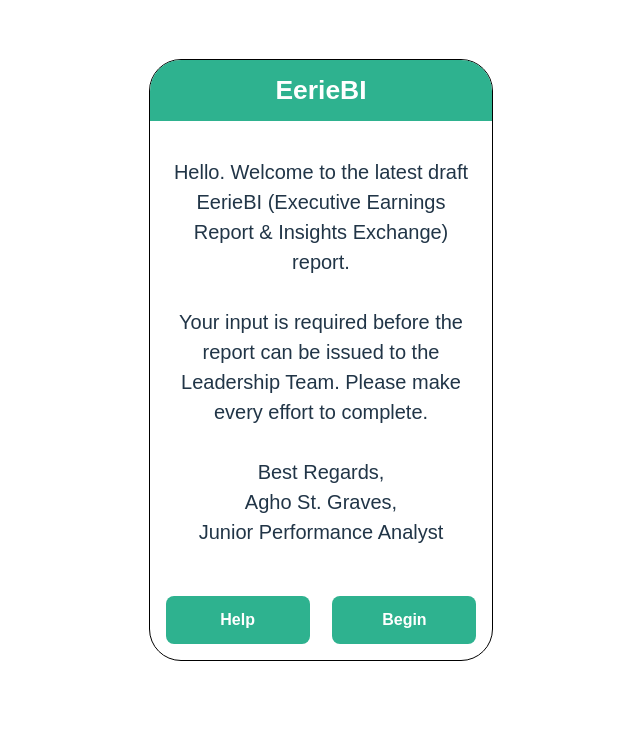
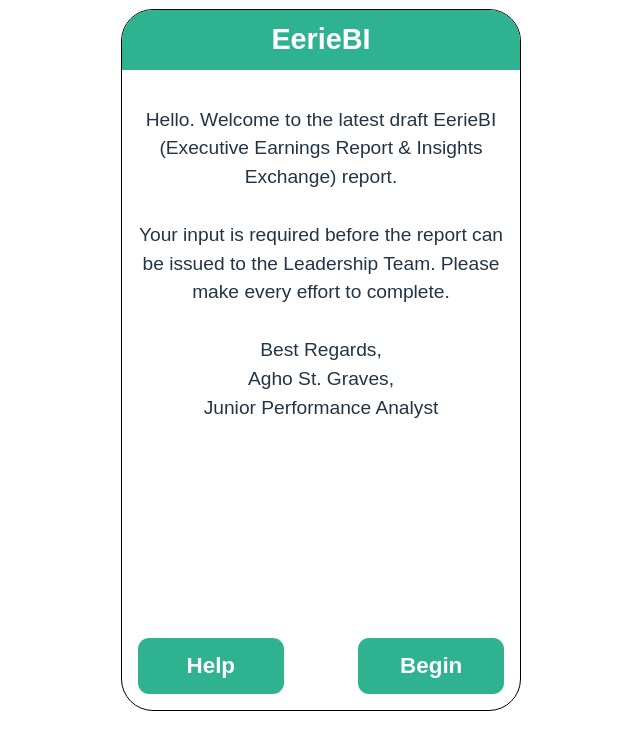
Before and after one commit to lewdry/Dashboard, a Svelte app in the folder my-svelte-app/: page / in a window 1280 px wide. Shown: the top 750 px of the page, without its empty margins (319-959 px from the left). Built offline with nearby package versions, Linux system fonts and the light colour scheme.

Commit message:
Refactor padding and dimensions in App.svelte and pages

```diff
--- a/my-svelte-app/src/App.svelte
+++ b/my-svelte-app/src/App.svelte
@@ -50,49 +50,50 @@
     display: flex;
     justify-content: center;
     align-items: center;
-    min-height: 80vh;
-    padding: 0rem;
+    min-height: 90vh;
+    padding: 0em;
     box-sizing: border-box;
   }
 
   .game-window {
-    width: 75%;
-    height: 75%;
+    width: 90%;
+    height: 90%;
     max-width: 400px;
     max-height: 700px;
     aspect-ratio: 4 / 7;
-    border: 0.1rem solid black;
-    border-radius: 2rem;
+    border: 0.1em solid black;
+    border-radius: 2em;
     display: flex;
     flex-direction: column;
     overflow: hidden;
   }
 
+
   @media (orientation: landscape) {
     .game-window {
-      height: 75vh;
+      height: 90vh;
       width: auto;
     }
   }
 
   @media (orientation: portrait) {
     .game-window {
-      width: 75vw;
-      height: auto;
+      height: 90vh;
+      width: auto;
     }
   }
 
   .header {
     background-color: #2eb28f;
     color: white;
-    padding: 1rem;
+    padding: 0.5em;
     margin: 0;
     text-align: center;
   }
 
   .content {
     flex-grow: 1;
-    padding: 1rem;
+    padding: 1em;
     display: flex;
     flex-direction: column;
     overflow-y: auto;
--- a/my-svelte-app/src/Pages/Page0.svelte
+++ b/my-svelte-app/src/Pages/Page0.svelte
@@ -19,7 +19,7 @@
     }
 
     p {
-        font-size: 2.5vh;
+        font-size: 1.2em;
       line-height: 1.5;
     }
 
@@ -31,17 +31,12 @@
 
     button {
       /* Fixed size */
-      width: 18vh;
-      height: 6vh;
-
-      /* Flexible text container */
-      display: flex;
-      justify-content: center;
-      align-items: center;
+      width: 6.5em;
+      height: 2.5em;
 
       /* Text properties */
-      font-size: 2vh;
-      line-height: 1.2;
+      font-size: 1.4em;
+      line-height: 1;
       text-align: center;
       font-weight: 600;
 
@@ -52,11 +47,11 @@
       background-color: #2eb28f;
       color: white;
       border: none;
-      border-radius: 0.5rem;
+      border-radius: 0.5em;
       cursor: pointer;
 
-      /* Optional: add padding inside the fixed size */
-      padding: 0.5rem;
+      /* Padding */
+      padding: 0em;
       box-sizing: border-box;
     }
 
--- a/my-svelte-app/src/Pages/Page1.svelte
+++ b/my-svelte-app/src/Pages/Page1.svelte
@@ -22,14 +22,14 @@
     }
 
     p {
-      font-size: 2.5vh;
+      font-size: 1.2em;
       line-height: 1.5;
     }
 
     .button-container {
       display: flex;
       justify-content: space-between;
-      margin-top: 1rem;
+      margin-top: 1em;
     }
 
     /*
@@ -46,14 +46,12 @@
 
     button {
       /* Fixed size */
-      width: 18vh;
-      height: 6vh;
-
-
+      width: 6.5em;
+      height: 2.5em;
 
       /* Text properties */
-      font-size: 2vh;
-      line-height: 1.2;
+      font-size: 1.4em;
+      line-height: 1;
       text-align: center;
       font-weight: 600;
 
@@ -64,11 +62,11 @@
       background-color: #2eb28f;
       color: white;
       border: none;
-      border-radius: 0.5rem;
+      border-radius: 0.5em;
       cursor: pointer;
 
-      /* Optional: add padding inside the fixed size */
-      padding: 0.5rem;
+      /* Padding */
+      padding: 0em;
       box-sizing: border-box;
     }
 
--- a/my-svelte-app/src/Pages/Page2.svelte
+++ b/my-svelte-app/src/Pages/Page2.svelte
@@ -19,7 +19,7 @@
     }
 
     p {
-      font-size: 2.5vh;
+      font-size: 1.2em;
       line-height: 1.5;
     }
 
@@ -31,17 +31,12 @@
 
     button {
       /* Fixed size */
-      width: 18vh;
-      height: 6vh;
-
-      /* Flexible text container */
-      display: flex;
-      justify-content: center;
-      align-items: center;
+      width: 6.5em;
+      height: 2.5em;
 
       /* Text properties */
-      font-size: 2vh;
-      line-height: 1.2;
+      font-size: 1.4em;
+      line-height: 1;
       text-align: center;
       font-weight: 600;
 
@@ -52,11 +47,11 @@
       background-color: #2eb28f;
       color: white;
       border: none;
-      border-radius: 0.5rem;
+      border-radius: 0.5em;
       cursor: pointer;
 
-      /* Optional: add padding inside the fixed size */
-      padding: 0.5rem;
+      /* Padding */
+      padding: 0em;
       box-sizing: border-box;
     }
 
--- a/my-svelte-app/src/Pages/Page3.svelte
+++ b/my-svelte-app/src/Pages/Page3.svelte
@@ -19,7 +19,7 @@
     }
 
     p {
-      font-size: 2.5vh;
+      font-size: 1.2em;
       line-height: 1.5;
     }
 
@@ -31,17 +31,12 @@
 
     button {
       /* Fixed size */
-      width: 18vh;
-      height: 6vh;
-
-      /* Flexible text container */
-      display: flex;
-      justify-content: center;
-      align-items: center;
+      width: 6.5em;
+      height: 2.5em;
 
       /* Text properties */
-      font-size: 2vh;
-      line-height: 1.2;
+      font-size: 1.4em;
+      line-height: 1;
       text-align: center;
       font-weight: 600;
 
@@ -52,11 +47,11 @@
       background-color: #2eb28f;
       color: white;
       border: none;
-      border-radius: 0.5rem;
+      border-radius: 0.5em;
       cursor: pointer;
 
-      /* Optional: add padding inside the fixed size */
-      padding: 0.5rem;
+      /* Padding */
+      padding: 0em;
       box-sizing: border-box;
     }
 
--- a/my-svelte-app/src/Pages/Page4.svelte
+++ b/my-svelte-app/src/Pages/Page4.svelte
@@ -19,7 +19,7 @@
     }
 
     p {
-      font-size: 2.5vh;
+      font-size: 1.2em;
       line-height: 1.5;
     }
 
@@ -31,17 +31,12 @@
 
     button {
       /* Fixed size */
-      width: 18vh;
-      height: 6vh;
-
-      /* Flexible text container */
-      display: flex;
-      justify-content: center;
-      align-items: center;
+      width: 6.5em;
+      height: 2.5em;
 
       /* Text properties */
-      font-size: 2vh;
-      line-height: 1.2;
+      font-size: 1.4em;
+      line-height: 1;
       text-align: center;
       font-weight: 600;
 
@@ -52,11 +47,11 @@
       background-color: #2eb28f;
       color: white;
       border: none;
-      border-radius: 0.5rem;
+      border-radius: 0.5em;
       cursor: pointer;
 
-      /* Optional: add padding inside the fixed size */
-      padding: 0.5rem;
+      /* Padding */
+      padding: 0em;
       box-sizing: border-box;
     }
 
--- a/my-svelte-app/src/Pages/Page5.svelte
+++ b/my-svelte-app/src/Pages/Page5.svelte
@@ -19,7 +19,7 @@
     }
 
     p {
-      font-size: 2.5vh;
+      font-size: 1.2em;
       line-height: 1.5;
     }
 
@@ -31,17 +31,12 @@
 
     button {
       /* Fixed size */
-      width: 18vh;
-      height: 6vh;
-
-      /* Flexible text container */
-      display: flex;
-      justify-content: center;
-      align-items: center;
+      width: 6.5em;
+      height: 2.5em;
 
       /* Text properties */
-      font-size: 2vh;
-      line-height: 1.2;
+      font-size: 1.4em;
+      line-height: 1;
       text-align: center;
       font-weight: 600;
 
@@ -52,11 +47,11 @@
       background-color: #2eb28f;
       color: white;
       border: none;
-      border-radius: 0.5rem;
+      border-radius: 0.5em;
       cursor: pointer;
 
-      /* Optional: add padding inside the fixed size */
-      padding: 0.5rem;
+      /* Padding */
+      padding: 0em;
       box-sizing: border-box;
     }
 
--- a/my-svelte-app/src/app.css
+++ b/my-svelte-app/src/app.css
@@ -32,29 +32,33 @@ body {
   margin: 0;
   display: flex;
   place-items: center;
-  min-width: 400px;
-  min-height: 80vh;
+  min-width: 300px;
+  min-height: 90vh;
 }
 
 h1 {
-  font-size: 3.3vh;
+  font-size: 1.8em;
   line-height: 1.1;
 }
 
 .card {
   padding: 0em;
+  justify-content: center;
+  align-items: center;
 }
 
 #app {
   max-width: 400px;
   margin: 0 auto;
-  padding: 5vh;
+  padding: 0em;
+  justify-content: center;
+  align-items: center;
   text-align: center;
 }
 
 button {
   border-radius: 8px;
-  border: 1px solid transparent;
+  border: 1em solid transparent;
   padding: 0.6em 1.2em;
   font-size: 1em;
   font-weight: 500;
@@ -83,3 +87,11 @@ button:focus-visible {
     background-color: #f9f9f9;
   }
 }
+
+@media (max-width: 600px) {
+  body {
+    flex-direction: column;
+    justify-content: center;
+    height: 100vh;
+  }
+}
```
